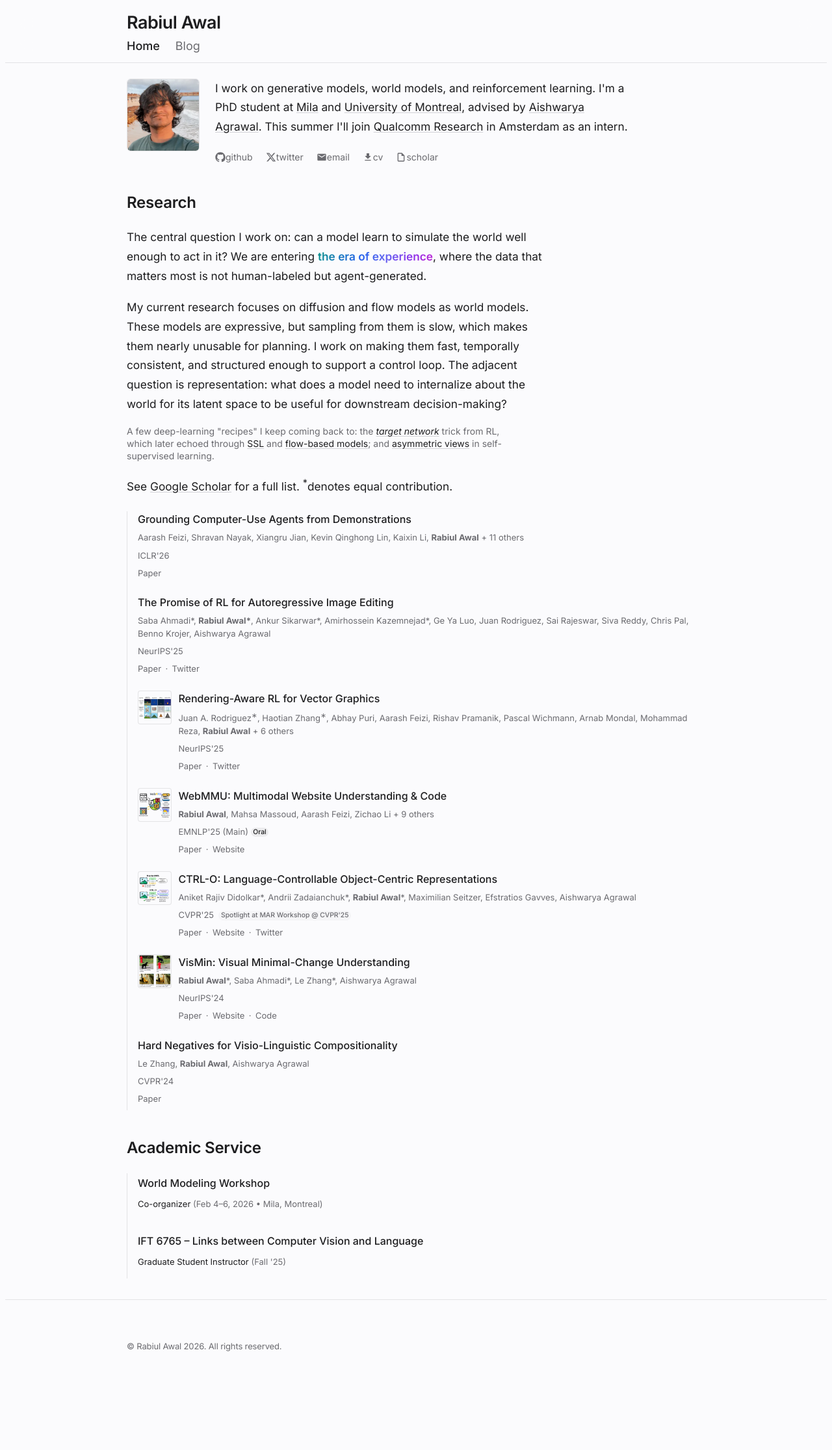
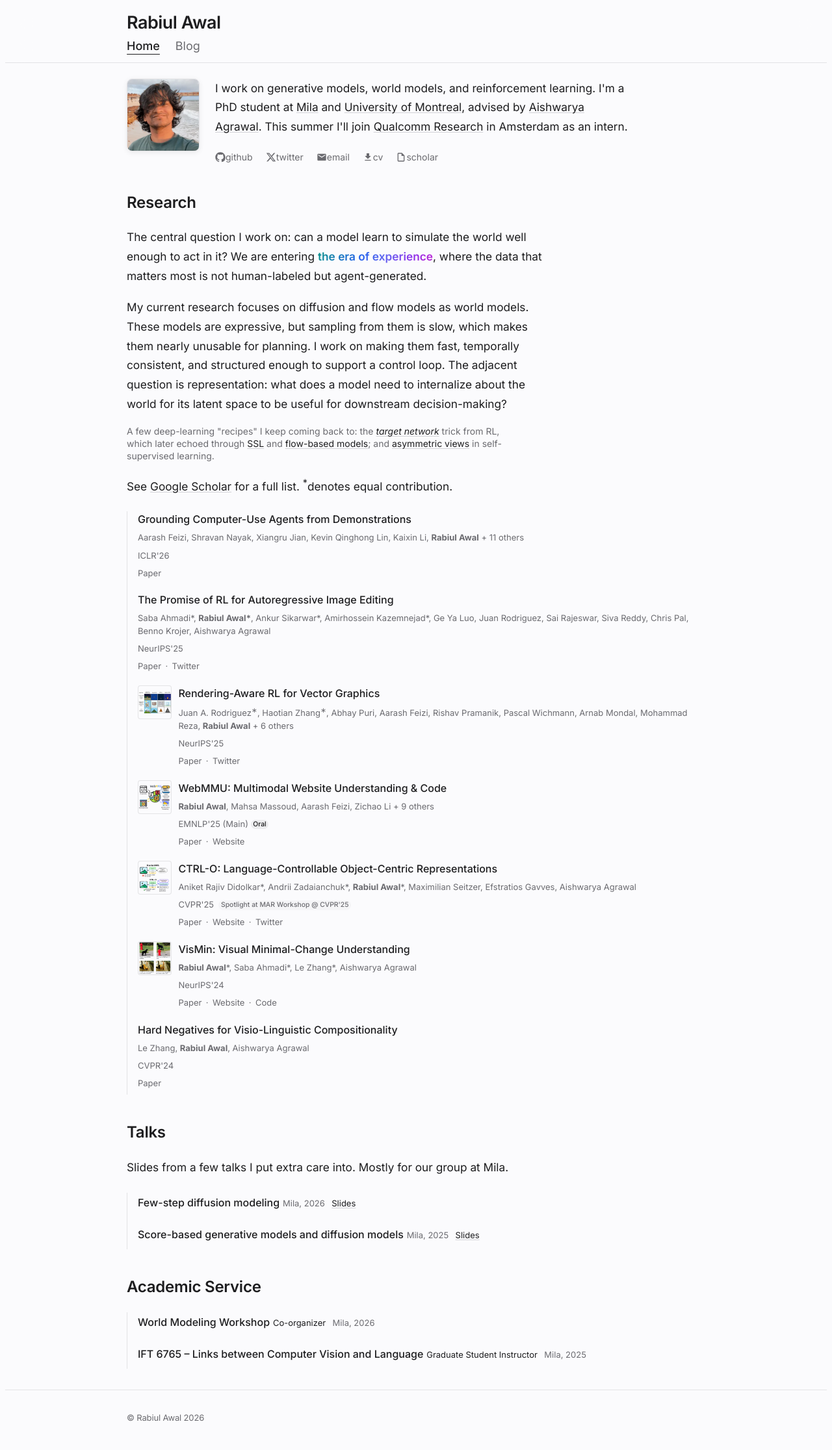
Before and after one commit to rabiulcste/rabiulcste.github.io, a Jekyll site: the page built from index.html, in a window 1280 px wide. Shown: the whole page at 65% size. Built offline with Jekyll 4.4.1, drawn with Linux system fonts in a browser that asks for light colours; before the commit the page ends 2139 px from its top, so only the background shows below that.

Commit message:
Refine UI polish: talks section, footer, and interactive micro-animations
- Add talks section (about-talks.html) to index
- Restructure about-service.html to inline flow layout
- Footer: simplify to copyright only
- CSS: active nav underline indicator, tag/social link lift on hover,
  profile image soft shadow, publication link underline on hover,
  restore content-link to black (#1d1d1f)

Co-Authored-By: Claude Sonnet 4.6 <noreply@anthropic.com>

```diff
--- a/_includes/footer.html
+++ b/_includes/footer.html
@@ -1,9 +1,7 @@
 <!-- Footer -->
 <footer>
     <div class="wrap">
-        <p class="copyright">
-            © Rabiul Awal 2026. All rights reserved.
-        </p>
+        <p class="copyright">© Rabiul Awal 2026</p>
     </div>
 </footer>
 
--- a/_includes/pages/about-service.html
+++ b/_includes/pages/about-service.html
@@ -1,11 +1,19 @@
 <h2>Academic Service</h2>
 <ul class="service-list">
   <li class="service-item">
-    <p class="service-title-line"><a href="https://world-model-mila.github.io/" target="_blank" rel="noopener noreferrer" class="service-title">World Modeling Workshop</a></p>
-    <p class="service-meta"><span class="service-role">Co-organizer</span> (Feb 4–6, 2026 • Mila, Montreal)</p>
+    <div class="about-list-body">
+      <a href="https://world-model-mila.github.io/" target="_blank" rel="noopener noreferrer" class="service-title">World Modeling Workshop</a>
+    </div>
+    <div class="about-list-aside">
+      <span class="aside-cluster"><span class="service-role">Co-organizer</span><span class="service-detail">Mila, 2026</span></span>
+    </div>
   </li>
   <li class="service-item">
-    <p class="service-title-line"><span class="service-title">IFT 6765 – Links between Computer Vision and Language</span></p>
-    <p class="service-meta"><span class="service-role">Graduate Student Instructor</span> (Fall '25)</p>
+    <div class="about-list-body">
+      <span class="service-title">IFT 6765 – Links between Computer Vision and Language</span>
+    </div>
+    <div class="about-list-aside">
+      <span class="aside-cluster"><span class="service-role">Graduate Student Instructor</span><span class="service-detail">Mila, 2025</span></span>
+    </div>
   </li>
 </ul>
--- /dev/null
+++ b/_includes/pages/about-talks.html
@@ -0,0 +1,21 @@
+<h2 id="talks-heading">Talks</h2>
+<p>Slides from a few talks I put extra care into. Mostly for our group at Mila.</p>
+
+<ul class="talk-list" aria-label="Selected talks">
+  <li class="talk-item">
+    <div class="about-list-body">
+      <span class="talk-title">Few-step diffusion modeling</span>
+    </div>
+    <div class="about-list-aside">
+      <span class="aside-cluster"><span class="talk-meta">Mila, 2026</span><a href="{{ '/assets/flow-maps-lab-talk-2026-04-07.pdf' | relative_url }}">Slides</a></span>
+    </div>
+  </li>
+  <li class="talk-item">
+    <div class="about-list-body">
+      <span class="talk-title">Score-based generative models and diffusion models</span>
+    </div>
+    <div class="about-list-aside">
+      <span class="aside-cluster"><span class="talk-meta">Mila, 2025</span><a href="{{ '/assets/generative-models-lab-talk-2025-09-05.pdf' | relative_url }}">Slides</a></span>
+    </div>
+  </li>
+</ul>
--- a/index.html
+++ b/index.html
@@ -12,5 +12,6 @@ hide-title: true
 <div class="wrap post-container about-content">
     {% include pages/about-intro.html %}
     {% include pages/about-research.html %}
+    {% include pages/about-talks.html %}
     {% include pages/about-service.html %}
 </div>
```
Also changed, not shown: css/rabiul-blog.css (+144 -33 lines), css/rabiul-blog.min.css.
